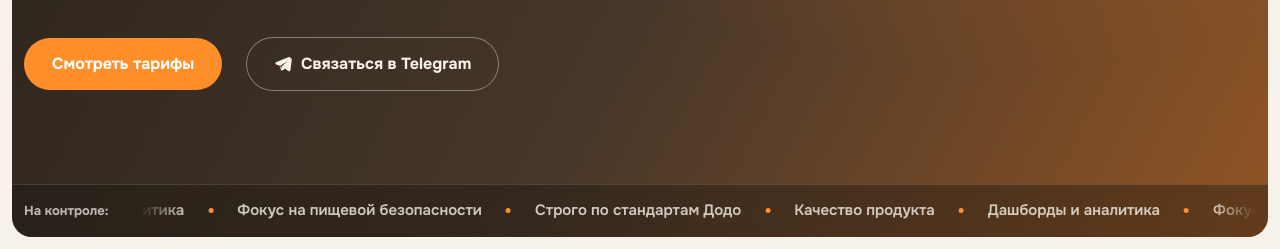
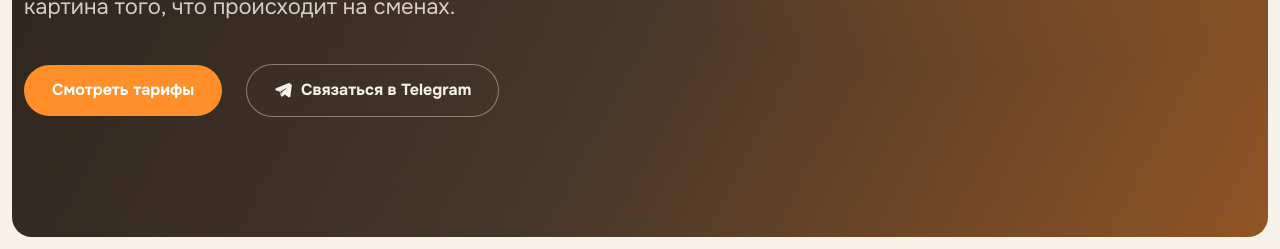
Before and after one commit to Anyboom/crit, a plain HTML site: page index.html in a window 1280 px wide. Shown: the part 551-800 px from the top of the page. Drawn offline with Linux system fonts and the light colour scheme.

Commit message:
🔥 fix: remove hero ticker strip and its styles

```diff
--- a/css/style.css
+++ b/css/style.css
@@ -173,33 +173,6 @@ main > section:not(.hero) { padding-block: var(--section-block); }
   margin-top: clamp(2rem, 5vh, 3rem);
   display: flex; align-items: center; gap: var(--grid-gap); flex-wrap: wrap;
 }
-
-/* бегущая лента по нижней кромке героя */
-.hero__ticker {
-  border-top: 1px solid rgba(246, 242, 234, 0.14);
-  background: rgba(22, 17, 12, 0.38);
-}
-.ticker__wrap { display: flex; align-items: center; gap: clamp(1rem, 2.5vw, 2rem); padding-block: 0.9rem; }
-.ticker__tag { flex: none; font-size: 0.8125rem; font-weight: 700; color: rgba(246, 242, 234, 0.72); white-space: nowrap; }
-.ticker__viewport {
-  flex: 1; min-width: 0; overflow: hidden;
-  -webkit-mask-image: linear-gradient(90deg, transparent, #000 4%, #000 96%, transparent);
-  mask-image: linear-gradient(90deg, transparent, #000 4%, #000 96%, transparent);
-}
-.ticker__track { display: flex; width: max-content; animation: ticker 38s linear infinite; }
-.hero__ticker:hover .ticker__track { animation-play-state: paused; }
-.ticker__group { display: flex; align-items: center; }
-.ticker__item {
-  display: inline-flex; align-items: baseline; white-space: nowrap;
-  font-size: 0.9375rem; font-weight: 600; color: rgba(246, 242, 234, 0.8);
-}
-.ticker__item::after {
-  content: ""; flex: none; align-self: center;
-  width: 5px; height: 5px; border-radius: 50%;
-  background: var(--accent);
-  margin-inline: 1.6em;
-}
-@keyframes ticker { to { transform: translateX(-50%); } }
 
 /* ===== stats: отдельные карточки с иконками в квадратиках ===== */
 .stats__grid {
@@ -843,7 +816,6 @@ main > section:not(.hero) { padding-block: var(--section-block); }
 
   .hero__inner { padding-top: clamp(6.5rem, 18vh, 9rem); }
   .hero__inner h1 { max-width: 13ch; }
-  .ticker__tag { display: none; }
 
   /* новые блоки складываются в один столбик */
   .case-panel { grid-template-columns: 1fr; }
@@ -885,8 +857,6 @@ main > section:not(.hero) { padding-block: var(--section-block); }
   html { scroll-behavior: auto; }
   .reveal { opacity: 1; transform: none; transition: none; }
   .btn, .chip, .filter-btn, .plan-pill span, .zone, .tariff-row, .person { transition: none; }
-  .ticker__track { animation: none; }
-  .ticker__viewport { overflow-x: auto; }
   .menu-sheet:not([hidden]) { animation: none; }
   .stage:not([hidden]) { animation: none; }
   .faq-card[open] > .faq-a { animation: none; }
--- a/index.html
+++ b/index.html
@@ -84,27 +84,6 @@
       </div>
     </div>
 
-    <div class="hero__ticker" aria-label="Ключевые направления проверок">
-      <div class="container ticker__wrap">
-        <span class="ticker__tag">На контроле:</span>
-        <div class="ticker__viewport">
-          <div class="ticker__track">
-            <div class="ticker__group">
-              <span class="ticker__item">Дашборды и аналитика</span>
-              <span class="ticker__item">Фокус на пищевой безопасности</span>
-              <span class="ticker__item">Строго по стандартам Додо</span>
-              <span class="ticker__item">Качество продукта</span>
-            </div>
-            <div class="ticker__group" aria-hidden="true">
-              <span class="ticker__item">Дашборды и аналитика</span>
-              <span class="ticker__item">Фокус на пищевой безопасности</span>
-              <span class="ticker__item">Строго по стандартам Додо</span>
-              <span class="ticker__item">Качество продукта</span>
-            </div>
-          </div>
-        </div>
-      </div>
-    </div>
   </section>
 
   <!-- О нас: акцентное поле -->
```
